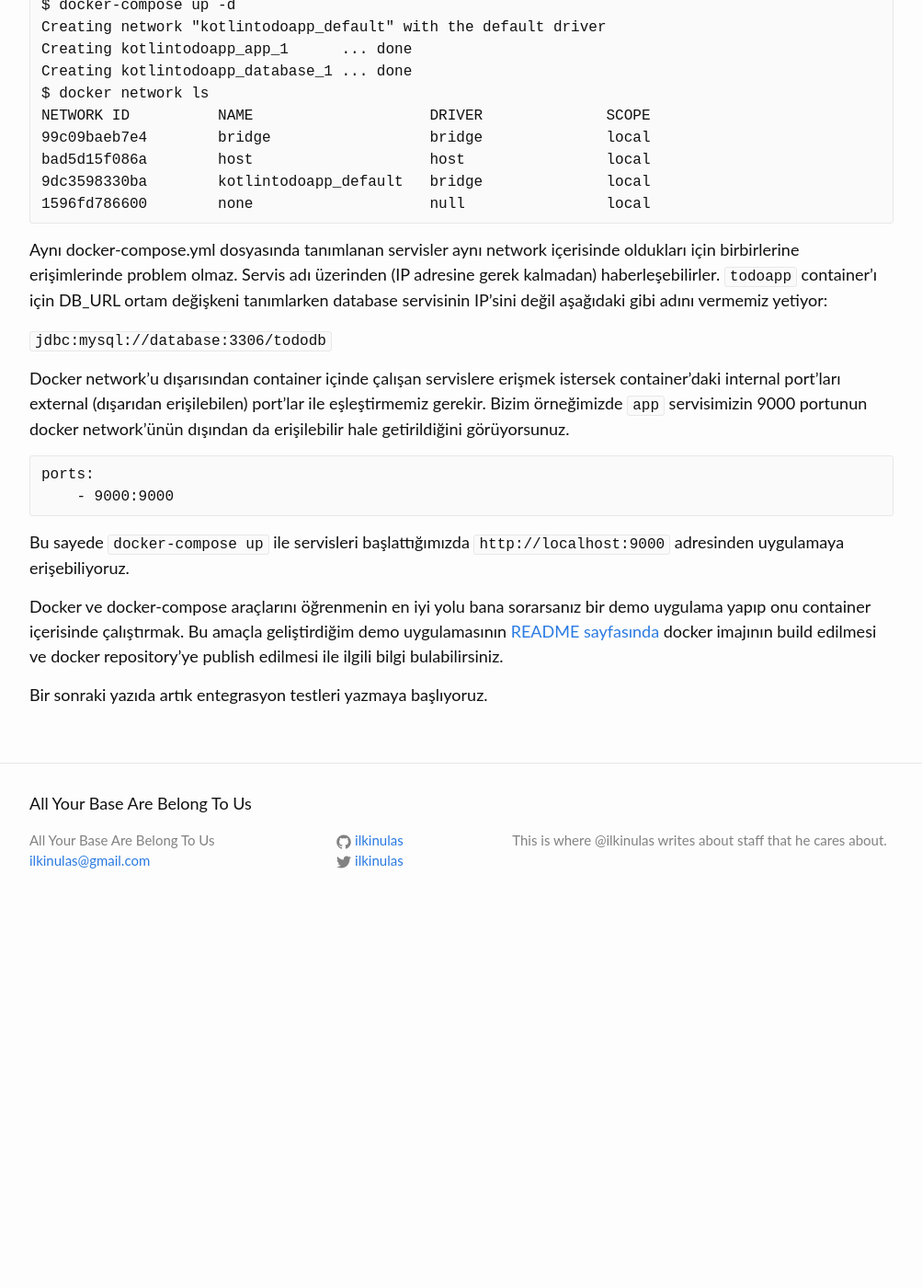
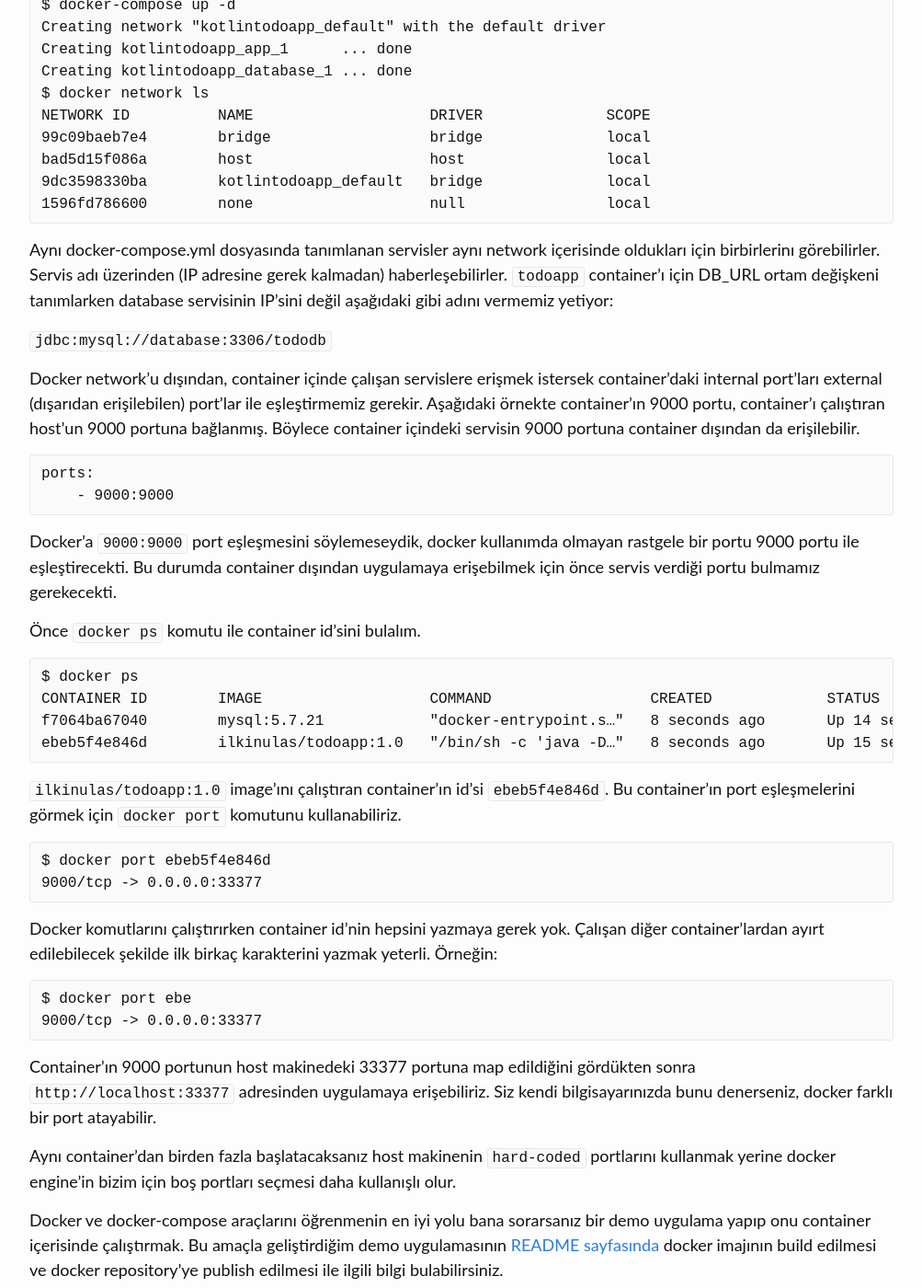
Before and after one commit to ilkinulas/ilkinulas.github.io, a Jekyll site: the page built from _posts/2018-03-11-docker-ve-docker-compose.md, in a window 1280 px wide and 1400 px high, scrolled down 3811 px. Shown: the whole window at 92% size, without its empty margins (138-1141 px from the left). Built offline with Jekyll 4.4.1, drawn with Linux system fonts in a browser that asks for light colours; comment, search, counter and statistics services are not loaded; before the commit the page ends 4818 px from its top, so only the background shows below that.

Commit message:
docker compose post updated

````diff
--- a/_posts/2018-03-11-docker-ve-docker-compose.md
+++ b/_posts/2018-03-11-docker-ve-docker-compose.md
@@ -89,18 +89,43 @@ bad5d15f086a        host                    host                local
 1596fd786600        none                    null                local
 ```
 
-Aynı docker-compose.yml dosyasında tanımlanan servisler aynı network içerisinde oldukları için birbirlerine erişimlerinde problem olmaz. Servis adı üzerinden (IP adresine gerek kalmadan) haberleşebilirler. `todoapp` container'ı için DB_URL ortam değişkeni tanımlarken database servisinin IP'sini değil aşağıdaki gibi adını vermemiz yetiyor:
+Aynı docker-compose.yml dosyasında tanımlanan servisler aynı network içerisinde oldukları için birbirlerinı görebilirler. Servis adı üzerinden (IP adresine gerek kalmadan) haberleşebilirler. `todoapp` container'ı için DB_URL ortam değişkeni tanımlarken database servisinin IP'sini değil aşağıdaki gibi adını vermemiz yetiyor:
 
 `jdbc:mysql://database:3306/tododb`
 
-Docker network'u dışarısından container içinde çalışan servislere erişmek istersek container'daki internal port'ları external (dışarıdan erişilebilen) port'lar ile eşleştirmemiz gerekir. Bizim örneğimizde `app` servisimizin 9000 portunun docker network'ünün dışından da erişilebilir hale getirildiğini görüyorsunuz.
+Docker network'u dışından, container içinde çalışan servislere erişmek istersek container'daki internal port'ları external (dışarıdan erişilebilen) port'lar ile eşleştirmemiz gerekir. Aşağıdaki örnekte container'ın 9000 portu, container'ı çalıştıran host'un 9000 portuna bağlanmış. Böylece container içindeki servisin 9000 portuna container dışından da erişilebilir.
 
 ```
 ports:
     - 9000:9000
 ```
 
-Bu sayede `docker-compose up` ile servisleri başlattığımızda `http://localhost:9000` adresinden uygulamaya erişebiliyoruz.
+Docker'a `9000:9000` port eşleşmesini söylemeseydik, docker kullanımda olmayan rastgele bir portu 9000 portu ile eşleştirecekti. Bu durumda container dışından uygulamaya erişebilmek için önce servis verdiği portu bulmamız gerekecekti.
+
+Önce `docker ps` komutu ile container id'sini bulalım.
+```
+$ docker ps
+CONTAINER ID        IMAGE                   COMMAND                  CREATED             STATUS              PORTS                     NAMES
+f7064ba67040        mysql:5.7.21            "docker-entrypoint.s…"   8 seconds ago       Up 14 seconds       0.0.0.0:33378->3306/tcp   kotlintodoapp_database_1
+ebeb5f4e846d        ilkinulas/todoapp:1.0   "/bin/sh -c 'java -D…"   8 seconds ago       Up 15 seconds       0.0.0.0:33377->9000/tcp   kotlintodoapp_app_1
+```
+
+`ilkinulas/todoapp:1.0` image'ını çalıştıran container'ın id'si `ebeb5f4e846d`. Bu container'ın port eşleşmelerini görmek için `docker port` komutunu kullanabiliriz.
+
+```
+$ docker port ebeb5f4e846d
+9000/tcp -> 0.0.0.0:33377
+```
+
+Docker komutlarını çalıştırırken container id'nin hepsini yazmaya gerek yok. Çalışan diğer container'lardan ayırt edilebilecek şekilde ilk birkaç karakterini yazmak yeterli. Örneğin:
+
+```
+$ docker port ebe
+9000/tcp -> 0.0.0.0:33377
+```
+Container'ın 9000 portunun host makinedeki 33377 portuna map edildiğini gördükten sonra `http://localhost:33377` adresinden uygulamaya erişebiliriz. Siz kendi bilgisayarınızda bunu denerseniz, docker farklı bir port atayabilir.
+
+Aynı container'dan birden fazla başlatacaksanız host makinenin `hard-coded` portlarını kullanmak yerine docker engine'in bizim için boş portları seçmesi daha kullanışlı olur.
 
 Docker ve docker-compose araçlarını öğrenmenin en iyi yolu bana sorarsanız bir demo uygulama yapıp onu container içerisinde çalıştırmak. Bu amaçla geliştirdiğim demo uygulamasının [README sayfasında](https://github.com/ilkinulas/kotlin-todo-app) docker imajının build edilmesi ve docker repository'ye publish edilmesi ile ilgili bilgi bulabilirsiniz.
 
````
